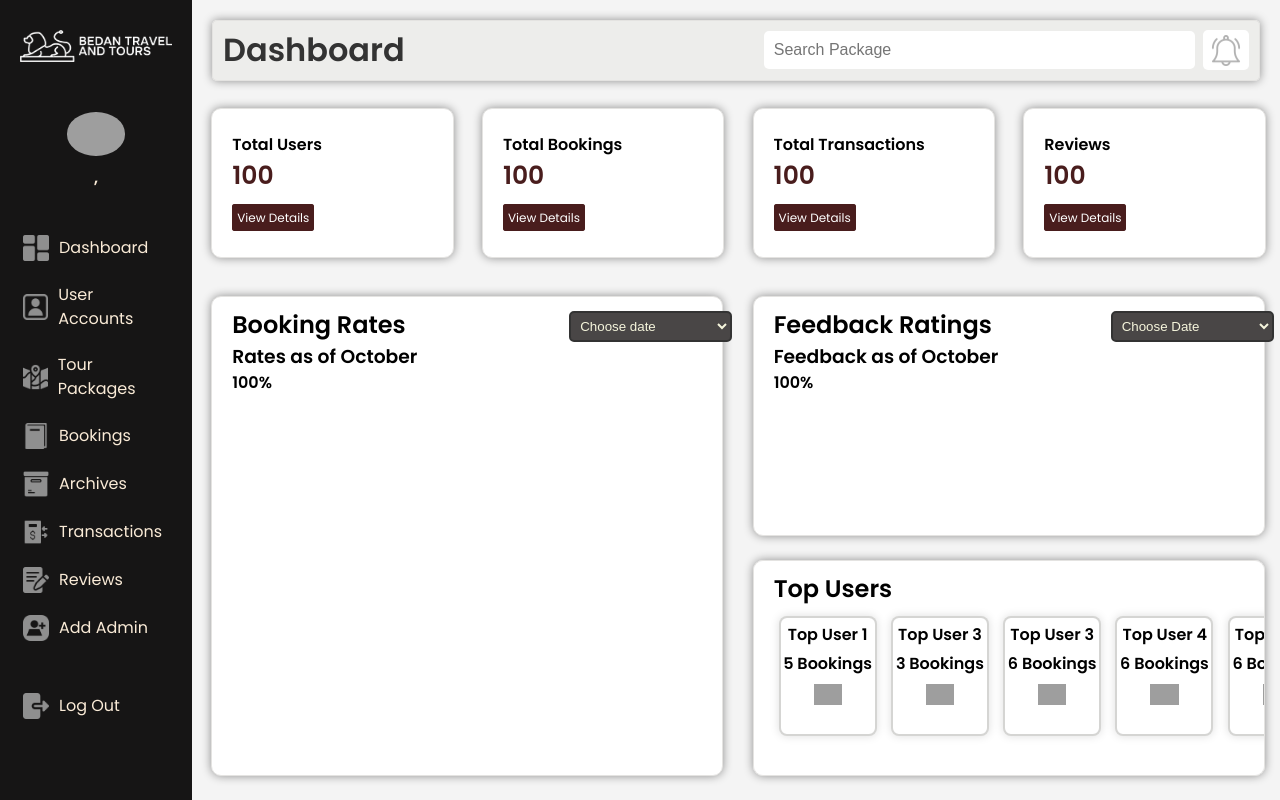
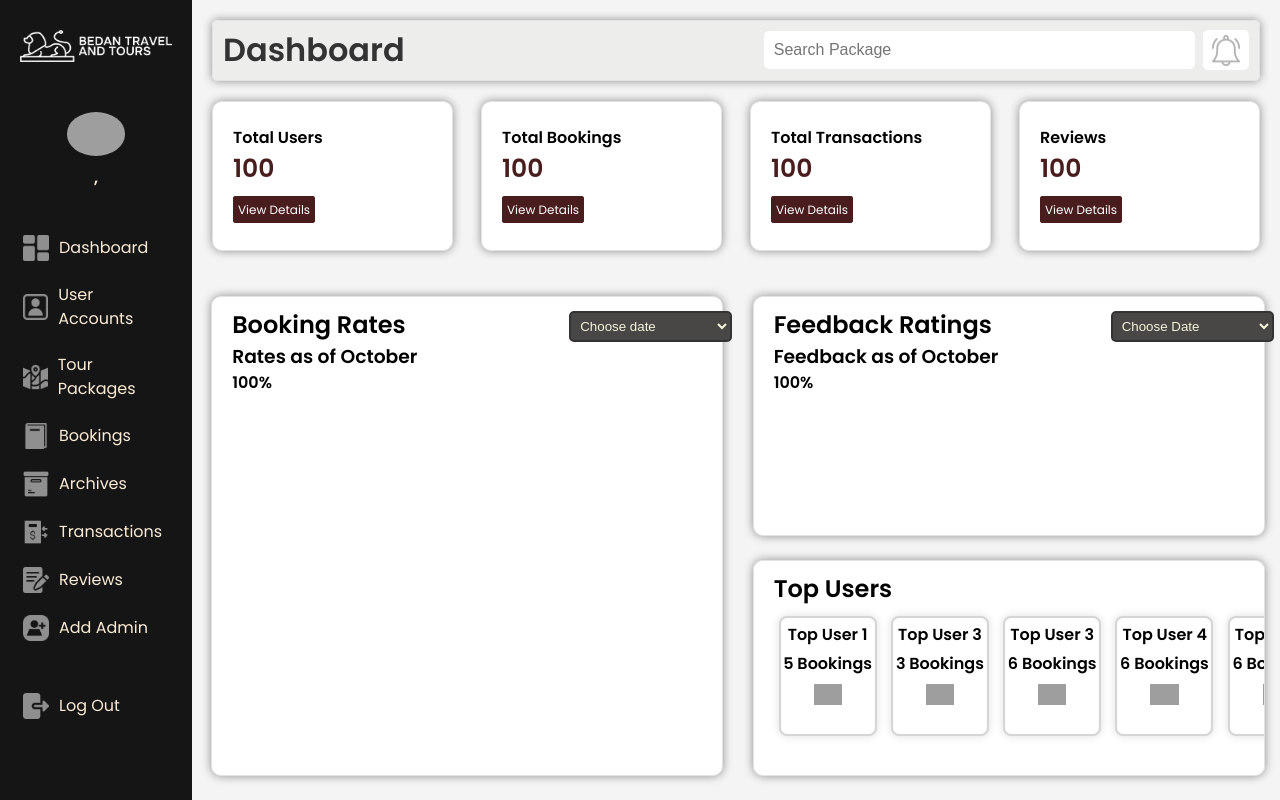
Before and after one commit to waway647/travelagency, a CodeIgniter app: page /GitHub/index.php/admincontroller/showAdminDashboard in a window 1280 px wide. Run offline with CodeIgniter, Linux system fonts and the light colour scheme; grey boxes are pictures that could not be loaded.

Commit message:
modified

```diff
--- a/application/config/config.php
+++ b/application/config/config.php
@@ -383,14 +383,21 @@ $config['encryption_key'] = '';
 | except for 'cookie_prefix' and 'cookie_httponly', which are ignored here.
 |
 */
-$config['sess_driver'] = 'files';
+/* $config['sess_driver'] = 'files';
 $config['sess_cookie_name'] = 'ci_session';
 $config['sess_samesite'] = 'Lax';
 $config['sess_expiration'] = 7200;
 $config['sess_save_path'] = NULL;
 $config['sess_match_ip'] = FALSE;
 $config['sess_time_to_update'] = 300;
-$config['sess_regenerate_destroy'] = FALSE;
+$config['sess_regenerate_destroy'] = FALSE; */
+
+$config['sess_driver'] = 'files';  // Or use 'database' if you are using database-based sessions
+$config['sess_save_path'] = sys_get_temp_dir();  // If using 'files' driver
+$config['sess_expiration'] = 7200;  // Session expiration time (in seconds)
+$config['sess_cookie_name'] = 'ci_session';  // Cookie name for session
+$config['sess_cookie_lifetime'] = 7200;  // Cookie lifetime (in seconds)
+$config['sess_match_ip'] = FALSE;  // Set to TRUE if you want to match IP
 
 /*
 |--------------------------------------------------------------------------
--- a/css/adminStyle.css
+++ b/css/adminStyle.css
@@ -242,16 +242,12 @@ nav .sidebar ul li a:active{
 }
 
 /* D A S H B O A R D  C O N T E N T */
-
 .dashboard-cards {
     display: flex;
     flex-wrap: wrap;
     justify-content: space-between;
-    position: absolute;
-    top: 11%;
-    left: 16.5%;
-    width: 82.4%;
-    position: fixed;
+    margin: 0 auto;
+    width: 100%;
 }
 
 .card{
@@ -260,7 +256,7 @@ nav .sidebar ul li a:active{
     padding-left: 20px;
     border-radius: 10px;
     background-color: #fff;
-    width: 35%;
+    width: 100px;
     height: 150px;
     box-shadow: 0 0 10px rgba(0, 0, 0, 0.419);
     border: 1px solid rgb(228, 227, 225);
@@ -732,7 +728,7 @@ nav .sidebar ul li a:active{
 .tour-card {
     border: 1px solid #ddd;
     padding: 20px;
-    margin-bottom: 20px;
+    margin: 20px auto;
     background-color: #f9f9f9;
     overflow: auto;
     box-shadow: 0px 8px 10px rgba(0, 0, 0, 0.463);
```
